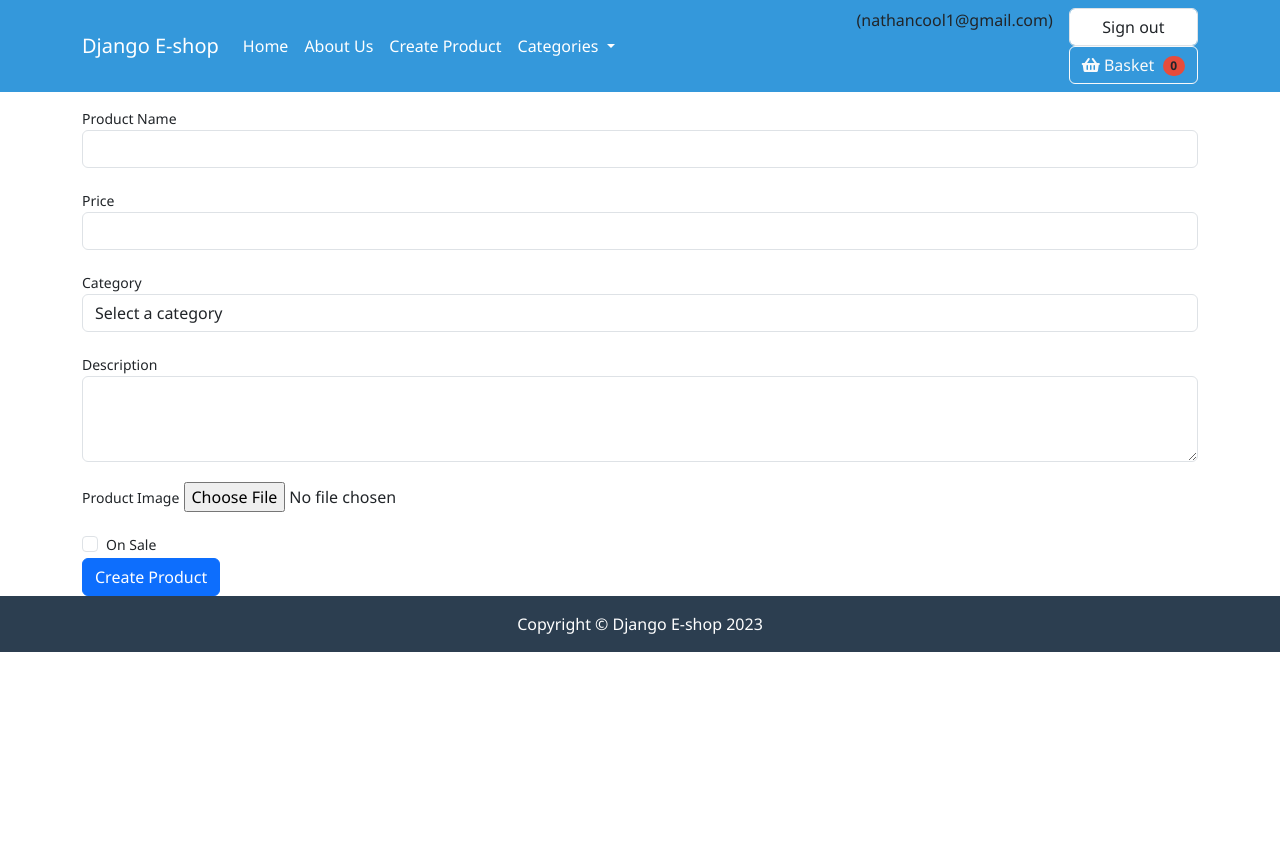
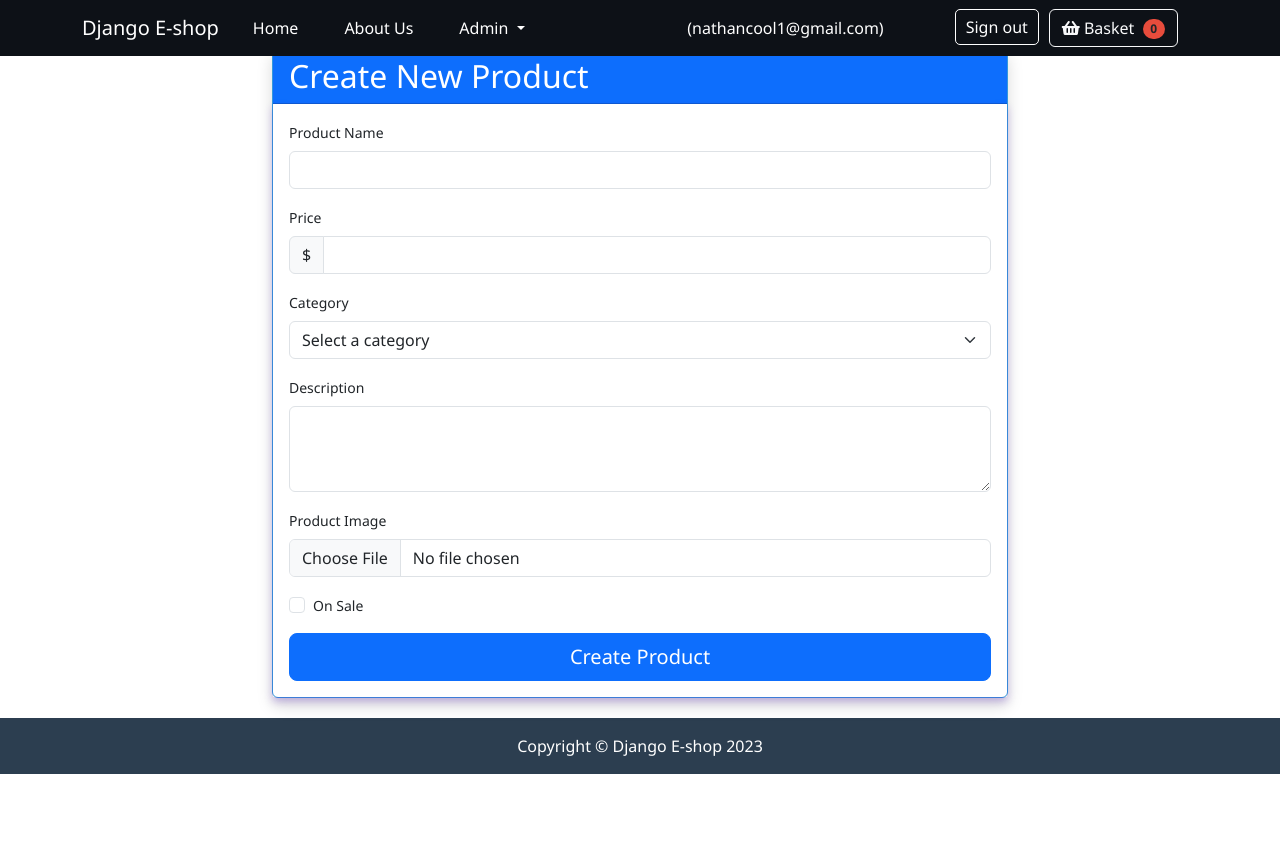
Before and after one commit to nathan-cool/E-commerce, a Django app: page /create-product/ in a window 1280 px wide. Run offline with Django 5.2, Linux system fonts and the light colour scheme; a user stored in the database is signed in; data comes from the database, SQL or seed files in the repository; both versions use the stored data as it was after the commit.

Commit message:
Update create-product.html layout and nav bar layout

```diff
--- a/cart/context.py
+++ b/cart/context.py
@@ -5,7 +5,6 @@
   return {'cart': Cart(request)}
 
 
-@login_required
 def staff_status(request):
     print('staff_status')
     return {'is_staff': request.user.is_staff}
--- a/static/css/styles.css
+++ b/static/css/styles.css
@@ -9,21 +9,98 @@
 	font-family: 'Segoe UI', Tahoma, Geneva, Verdana, sans-serif;
 }
 
-/* Style the navbar with a blue background color and stick the nav bar */
 .navbar {
 	position: fixed;
 	top: 0;
 	left: 0;
 	right: 0;
-    background-color: #3498db;
+	background-color: #0d1117;
 	padding: 0.5rem 1rem;
 	z-index: 9999;
 }
+.signout-btn {
+	margin: 0 10px;
+}
 
-/* Set the color of the navbar brand and links to white */
 .navbar-brand,
 .nav-link {
 	color: white !important;
+	transition: color 0.3s ease;
+}
+
+.navbar-brand:hover,
+.nav-link:hover {
+	color: #cfcfcf !important;
+}
+
+.navbar-nav {
+	display: flex;
+	align-items: center;
+}
+
+.nav-item {
+	margin: 0 10px;
+	display: flex;
+	margin-right: 20px;
+}
+
+.dropdown-menu {
+	background-color: #0d1117;
+	border: 1px solid rgba(255, 255, 255, 0.1);
+}
+
+.dropdown-item {
+	color: white;
+}
+
+.dropdown-item:hover {
+	background-color: #1a202c;
+	color: #737373;
+}
+
+.email-display {
+	display: flex;
+	color: white;
+	align-items: center;
+}
+
+.user-email {
+	margin-right: 15px;
+}
+
+.signout-btn {
+	border: none;
+	background: none;
+	padding: 0;
+}
+
+.sign-out-button {
+	color: white;
+	background-color: transparent;
+	border: 1px solid white;
+	padding: 5px 10px;
+	border-radius: 5px;
+	cursor: pointer;
+	transition: all 0.3s ease;
+}
+
+.sign-out-button:hover {
+	background-color: white;
+	color: #0d1117;
+}
+
+.btn-outline-light {
+	transition: all 0.3s ease;
+}
+
+.btn-outline-light:hover {
+	background-color: white;
+	color: #0d1117;
+}
+
+#cart_quantity {
+	background-color: #007bff;
+	color: white;
 }
 
 /* Style the jumbotron with a dark blue background color and white text */
@@ -31,6 +108,7 @@
 	background-color: #2c3e50;
 	color: white;
 	padding: 4rem 2rem;
+    margin-top: 55px;
 }
 
 /* Style the card with a bottom margin, border color */
@@ -39,7 +117,6 @@
 	border-color: #3498db;
 	display: flex;
 	flex-direction: column;
-
 }
 
 /* Set the height of the card image */
@@ -58,8 +135,6 @@
 	width: 100%; /* Ensure the image fills the container width */
 	object-fit: cover; /* Maintain aspect ratio and cover the container */
 }
-
-
 
 /* Make the card body flex to push the button to the bottom */
 .card-body {
@@ -197,14 +272,12 @@
 	border-color: #ffffff;
 	color: #ffffff;
 	margin-bottom: 0px;
-
 }
-.alert-error{
+.alert-error {
 	background-color: #ff0000;
 	border-color: #ffffff;
 	color: #ffffff;
 	margin-bottom: 0px;
-
 }
 
 /* Show Password Toggle */
@@ -225,9 +298,6 @@
 	cursor: pointer;
 	transition: 500ms;
 }
-
-
-
 
 /* Media Queries */
 @media only screen and (max-width: 650px) {
--- a/store/templates/create-product.html
+++ b/store/templates/create-product.html
@@ -1,51 +1,63 @@
-{% extends 'base.html'%}
+{% extends 'base.html' %}
 {% load static %}
 {% block content %}
-
-
-
-
 <div class="container mt-5">
-    <h2>Create New Product</h2>
+    <div class="row justify-content-center">
+        <div class="col-md-8">
+            <div class="card shadow">
+                <div class="card-header bg-primary text-white">
+                    <h2 class="mb-0">Create New Product</h2>
+                </div>
+                <div class="card-body">
                     <form method="POST" enctype="multipart/form-data">
                         {% csrf_token %}
-        <div class="form-group">
-            <label for="name">Product Name</label>
+                        <div class="mb-3">
+                            <label for="name" class="form-label">Product Name</label>
                             <input type="text" class="form-control" id="name" name="name" maxlength="255" required>
                         </div>
-        <div class="form-group">
-            <label for="price">Price</label>
+                        <div class="mb-3">
+                            <label for="price" class="form-label">Price</label>
+                            <div class="input-group">
+                                <span class="input-group-text">$</span>
                                 <input type="number" class="form-control" id="price" name="price" step="0.01" required>
                             </div>
-        <div class="form-group">
-            <label for="category">Category</label>
-            <select class="form-control" id="category" name="category" required>
+                        </div>
+                        <div class="mb-3">
+                            <label for="category" class="form-label">Category</label>
+                            <select class="form-select" id="category" name="category" required>
                                 <option value="">Select a category</option>
                                 {% for category in categories %}
                                     <option value="{{ category.id }}">{{ category.name }}</option>
                                 {% endfor %}
                             </select>
                         </div>
-        <div class="form-group">
-            <label for="description">Description</label>
+                        <div class="mb-3">
+                            <label for="description" class="form-label">Description</label>
                             <textarea class="form-control" id="description" name="description" maxlength="255" rows="3"></textarea>
                         </div>
-        <div class="form-group">
-            <label for="image">Product Image</label>
-            <input type="file" class="form-control-file" id="image" name="image" accept="image/*" required>
+                        <div class="mb-3">
+                            <label for="image" class="form-label">Product Image</label>
+                            <input type="file" class="form-control" id="image" name="image" accept="image/*" required>
                         </div>
-        <div class="form-group">
-            <div class="form-check">
+                        <div class="mb-3 form-check">
                             <input class="form-check-input" type="checkbox" id="is_sale" name="is_sale">
                             <label class="form-check-label" for="is_sale">On Sale</label>
                         </div>
-        </div>
-        <div class="form-group" id="sale_price_group" style="display: none;">
-            <label for="sale_price">Sale Price</label>
+                        <div class="mb-3" id="sale_price_group" style="display: none;">
+                            <label for="sale_price" class="form-label">Sale Price</label>
+                            <div class="input-group">
+                                <span class="input-group-text">$</span>
                                 <input type="number" class="form-control" id="sale_price" name="sale_price" step="0.01">
                             </div>
-        <button type="submit" class="btn btn-primary">Create Product</button>
+                        </div>
+                        <div class="d-grid">
+                            <button type="submit" class="btn btn-primary btn-lg">Create Product</button>
+                        </div>
                     </form>
+                </div>
+            </div>
+        </div>
+    </div>
 </div>
 
 {% endblock %}
--- a/store/templates/navbar.html
+++ b/store/templates/navbar.html
@@ -1,3 +1,4 @@
+
 <nav class="navbar navbar-expand-lg">
 	<div class="container">
 		<a class="navbar-brand" href="{% url 'home' %}">Django E-shop</a>
@@ -21,11 +22,30 @@
 					<a class="nav-link" href="{% url 'about' %}">About Us</a>
 				</li>
 				{% if is_staff %}
-				<li class="nav-item">
 
-					<a class="nav-link" id="admin" href="{% url 'admin_create_product' %}">Create Product</a>
+					<li class="nav-item dropdown">
+					<a
+						aria-expanded="false"
+						class="nav-link dropdown-toggle"
+						data-bs-toggle="dropdown"
+						href="#"
+						id="navbarDropdown"
+						role="button"
+					>
+						Admin
+					</a>
+
+					<ul
+						aria-labelledby="navbarDropdown"
+						class="dropdown-menu"
+					>
+						<li>
+							<a class="dropdown-item" href="{% url 'admin_create_product' %}">
+								Create Product
+							<a>
 					 {% endif %}
-				<li class="nav-item dropdown">
+
+					 <li class="nav-item dropdown">
 					<a
 						aria-expanded="false"
 						class="nav-link dropdown-toggle"
```
Also changed, not shown: db.sqlite3, static/images/uploads/products/JtQtJ_Smartphone__CC0XRxC.png (added), store/views.py (line endings or trailing spaces). Lines whose indentation alone changed are shown as unchanged.
